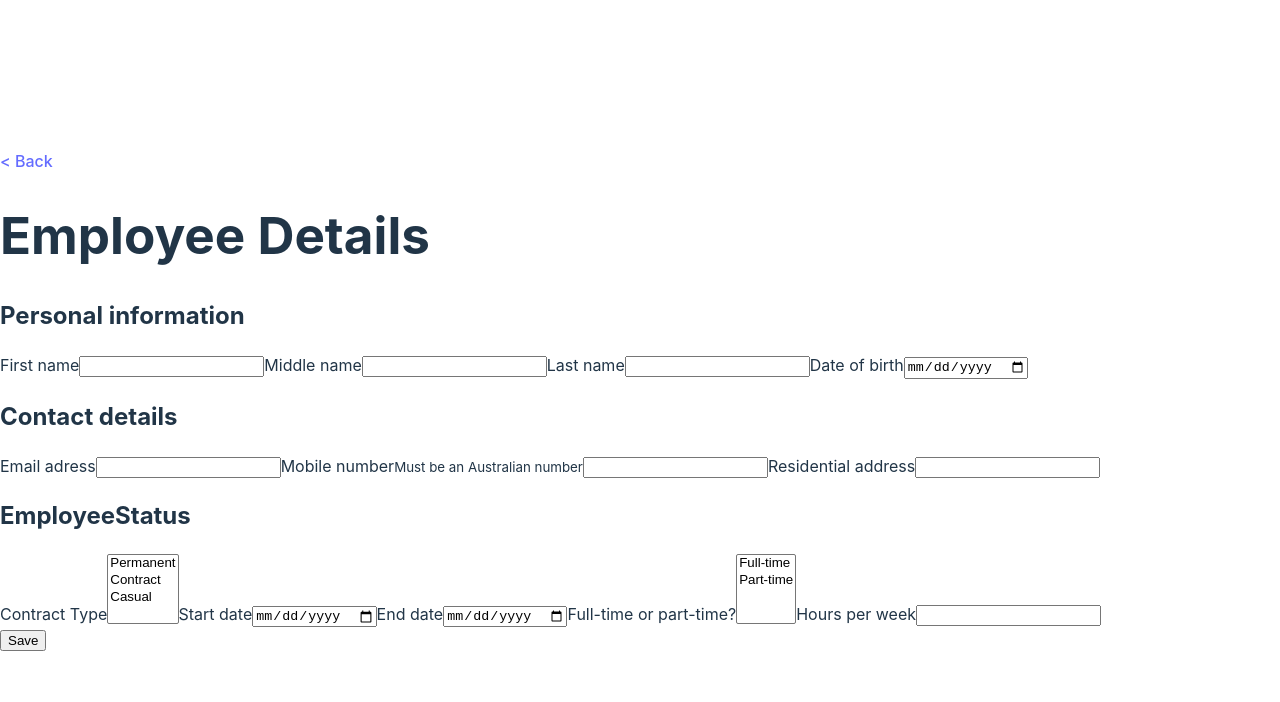
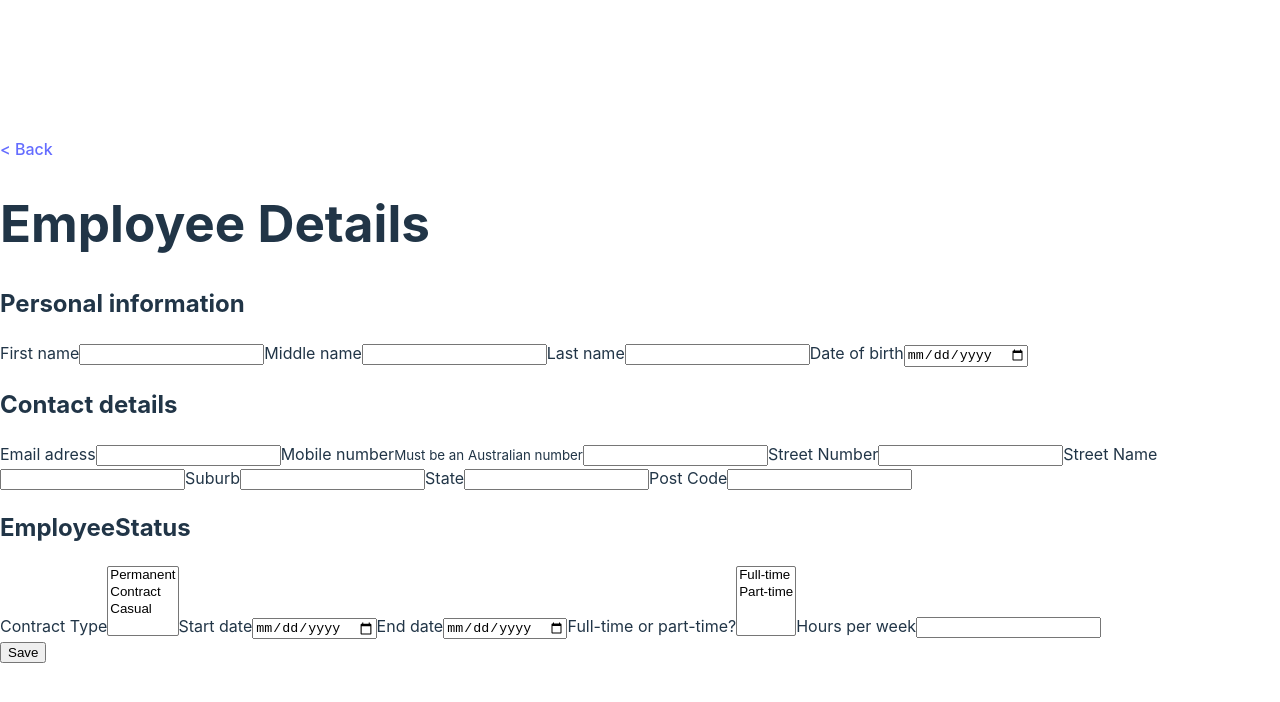
Before and after one commit to XelaRonnoc/employeeCreatorFrontEnd, a React (Vite) app in the folder employeeCreatorWebApp/: page /newEmployee in a window 1280 px wide. Shown: the top 702 px of the page. Built offline with nearby package versions, Linux system fonts and the light colour scheme.

Commit message:
modified payload for new user so that address would be posted correctly as an object within an object to be put into it's own table

```diff
--- a/employeeCreatorWebApp/src/components/AddEmployeeForm/AddEmployeeForm.tsx
+++ b/employeeCreatorWebApp/src/components/AddEmployeeForm/AddEmployeeForm.tsx
@@ -14,6 +14,25 @@ import { useMutation, useQueryClient } from "react-query";
 //     partTime = "part-time",
 // }
 
+export interface EmployeePlainDetails {
+    firstName: String;
+    middleName: String;
+    lastName: String;
+    email: String;
+    mobileNum: String;
+    dateOfBirth: Date;
+    streetName: String;
+    streetNumber: String;
+    suburb: String;
+    state: String;
+    postCode: String;
+    startDate: Date;
+    endDate: Date;
+    contractType: String;
+    contractTime: String;
+    contractedHours: Number;
+}
+
 export interface EmployeePayload {
     firstName: String;
     middleName: String;
@@ -21,7 +40,13 @@ export interface EmployeePayload {
     email: String;
     mobileNum: String;
     dateOfBirth: Date;
-    address: String;
+    address: {
+        streetName: String;
+        streetNumber: String;
+        suburb: String;
+        state: String;
+        postCode: String;
+    };
     startDate: Date;
     endDate: Date;
     contractType: String;
@@ -30,7 +55,7 @@ export interface EmployeePayload {
 }
 
 const AddEmployeeForm = () => {
-    const { register, handleSubmit } = useForm<EmployeePayload>();
+    const { register, handleSubmit } = useForm<EmployeePlainDetails>();
     const queryClient = useQueryClient();
     const { mutate } = useMutation(Employee.addEmployee, {
         onSuccess: (data) => {
@@ -52,16 +77,33 @@ const AddEmployeeForm = () => {
     //     console.log(response);
     // };
 
-    const onSubmit: SubmitHandler<EmployeePayload> = async (
-        data: EmployeePayload
+    const onSubmit: SubmitHandler<EmployeePlainDetails> = async (
+        data: EmployeePlainDetails
     ) => {
-        const { contractType, contractTime, ...rest } = data;
+        const {
+            contractType,
+            contractTime,
+            streetName,
+            streetNumber,
+            suburb,
+            postCode,
+            state,
+            ...rest
+        } = data;
         const empPackage = {
             contractType: contractType[0],
             contractTime: contractTime[0],
+            address: {
+                streetName,
+                streetNumber,
+                suburb,
+                postCode,
+                state,
+            },
             ...rest,
         };
-        const employee = { ...empPackage };
+        const employee: EmployeePayload = { ...empPackage };
+        console.log(employee);
         mutate(employee);
     };
 
@@ -99,8 +141,19 @@ const AddEmployeeForm = () => {
                         pattern="04[0-9]{8}"
                         {...register("mobileNum", { required: true })}
                     />
-                    <label>Residential address</label>
-                    <input {...register("address", { required: true })} />
+                    {/* <label>Residential address</label>
+                    <input {...register("address", { required: true })} /> */}
+
+                    <label>Street Number</label>
+                    <input {...register("streetNumber", { required: true })} />
+                    <label>Street Name</label>
+                    <input {...register("streetName", { required: true })} />
+                    <label>Suburb</label>
+                    <input {...register("suburb", { required: true })} />
+                    <label>State</label>
+                    <input {...register("state", { required: true })} />
+                    <label>Post Code</label>
+                    <input {...register("postCode", { required: true })} />
                 </div>
 
                 <div>
```
